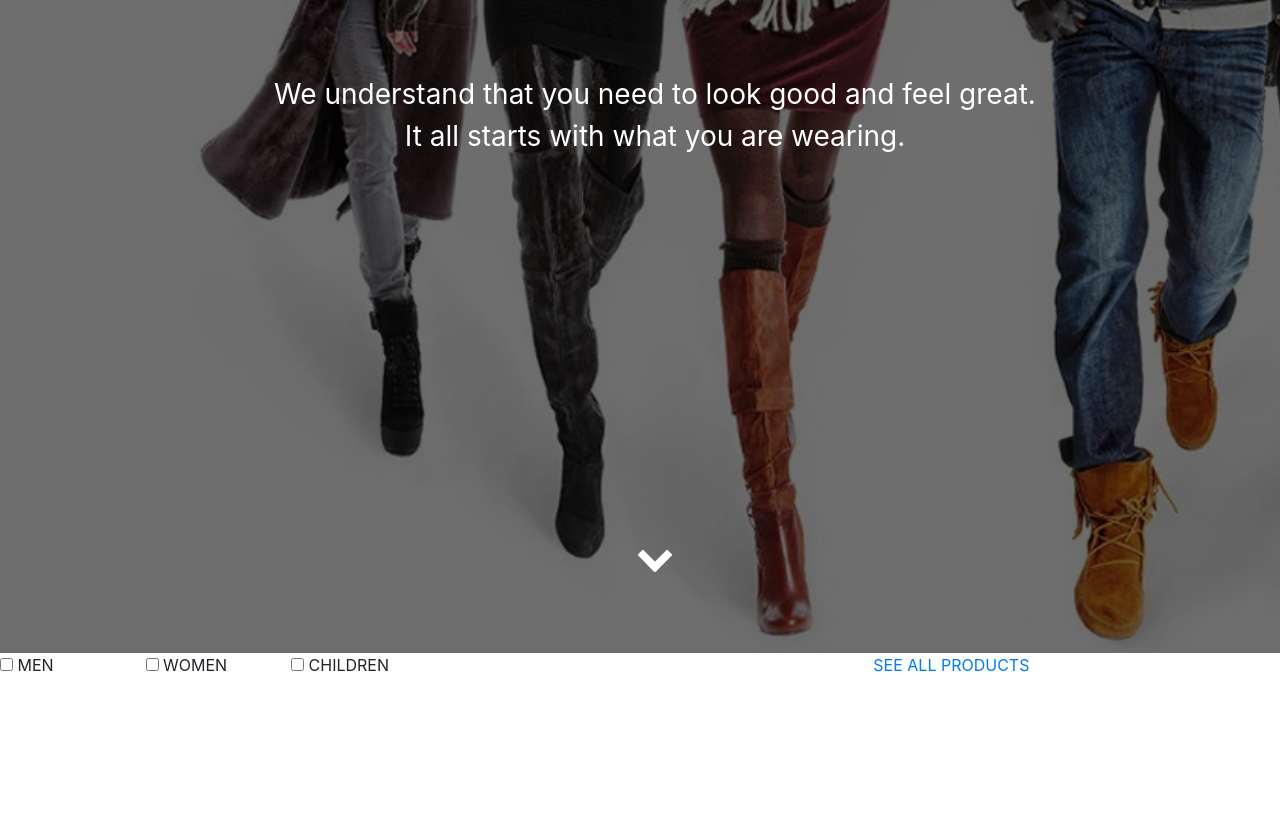
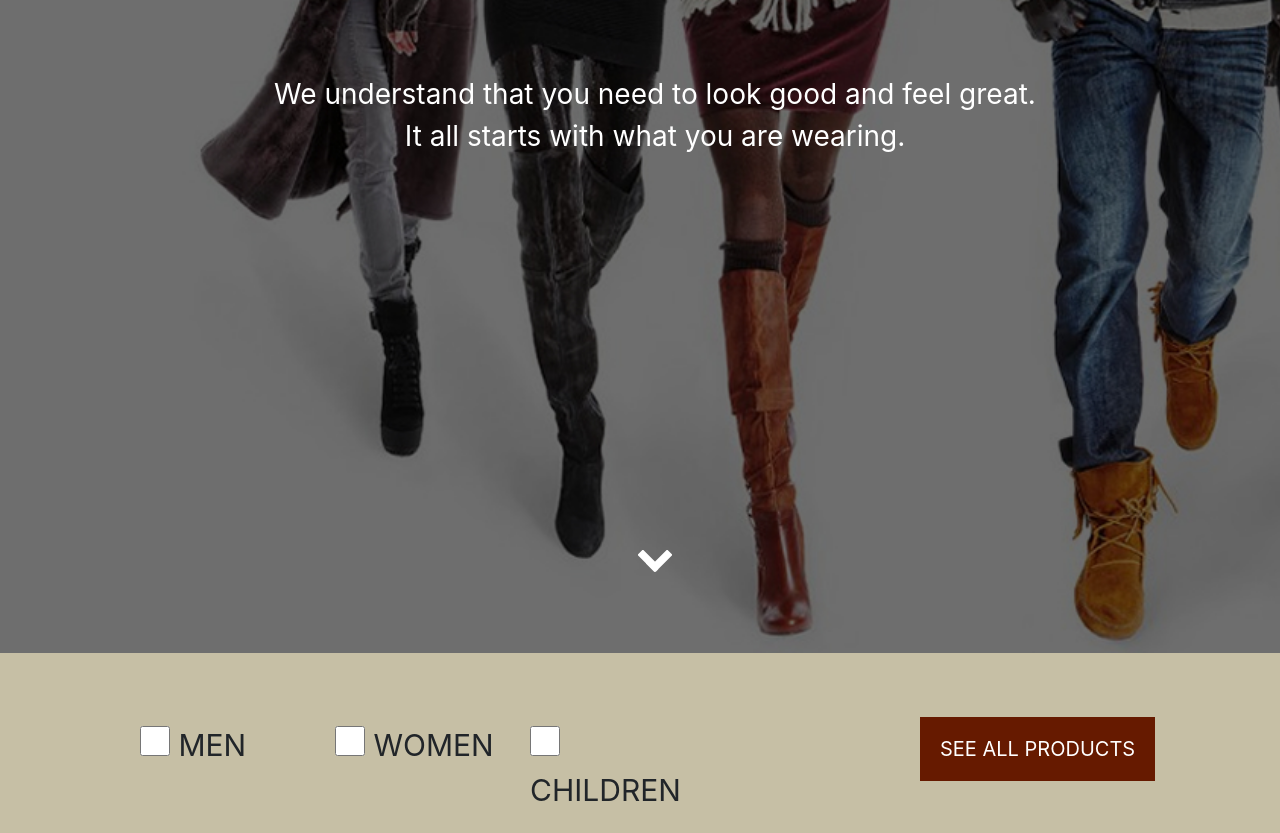
Before and after one commit to ngetichnicholas/Yolomy, a plain HTML site: page index.html in a window 1280 px wide. Shown: the part 547-1380 px from the top of the page. Before the commit the page ends 1240 px from the top, so only its background shows below. Drawn offline with Linux system fonts and the light colour scheme.

Commit message:
Updating styles to selection section

```diff
--- a/css/styles.css
+++ b/css/styles.css
@@ -31,3 +31,20 @@
   text-align: center;
   padding-top: 390px;
 }
+.selection {
+  height: 180px;
+  background-color: #C6BFA5;
+  font-size: 30px;
+  padding-top: 70px;
+  padding-left: 140px;
+}
+.selection p a {
+  background-color: #661A00;
+  font-size: 20px;
+  color: white;
+  padding: 20px;
+}
+input[type=checkbox]{
+  height: 30px;
+  width: 30px;
+}
--- a/index.html
+++ b/index.html
@@ -48,19 +48,18 @@
       <div class="col-md-8">
         <form action="">
           <div class="row">
-            <div class="col-md-2">
+            <div class="col-md-3">
               <input type="checkbox" id="men" name="men" value="">
               <label for="men"> MEN</label>
             </div>
-            <div class="col-md-2">
+            <div class="col-md-3">
               <input type="checkbox" id="women" name="women" value="">
               <label for="women"> WOMEN</label>
             </div>
-            <div class="col-md-2">
+            <div class="col-md-3">
               <input type="checkbox" id="children" name="children" value="">
               <label for="children"> CHILDREN</label>
             </div>
-
           </div>
         </form>
       </div>
```
